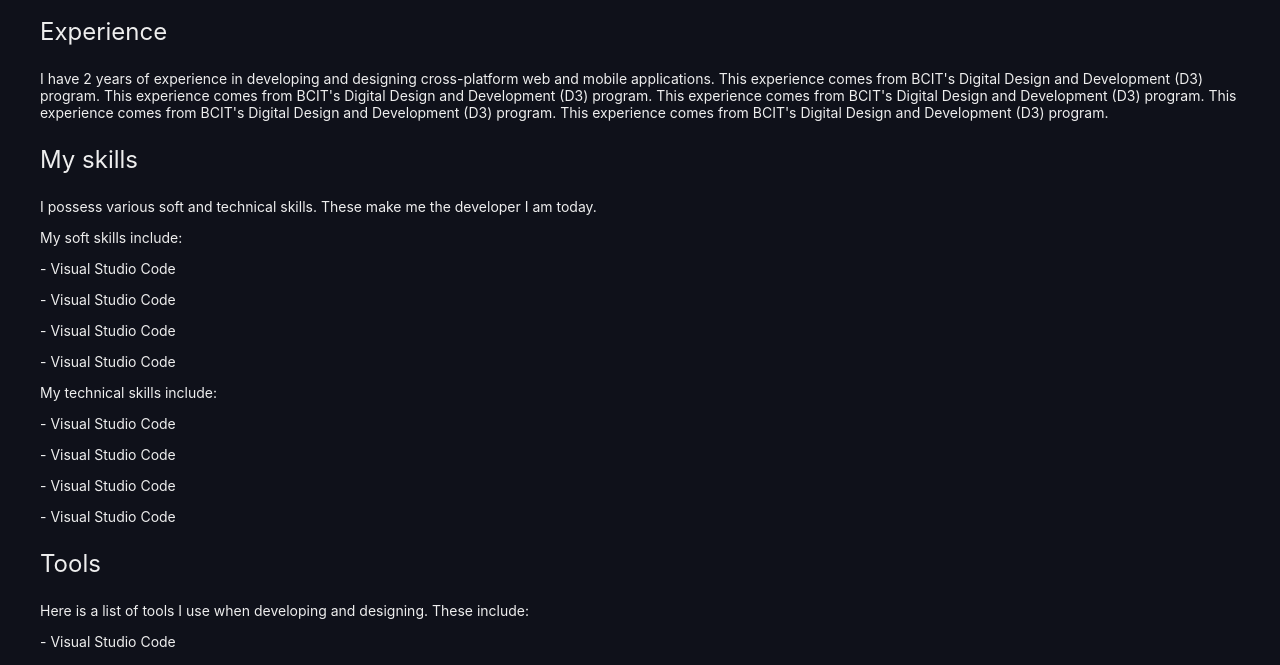
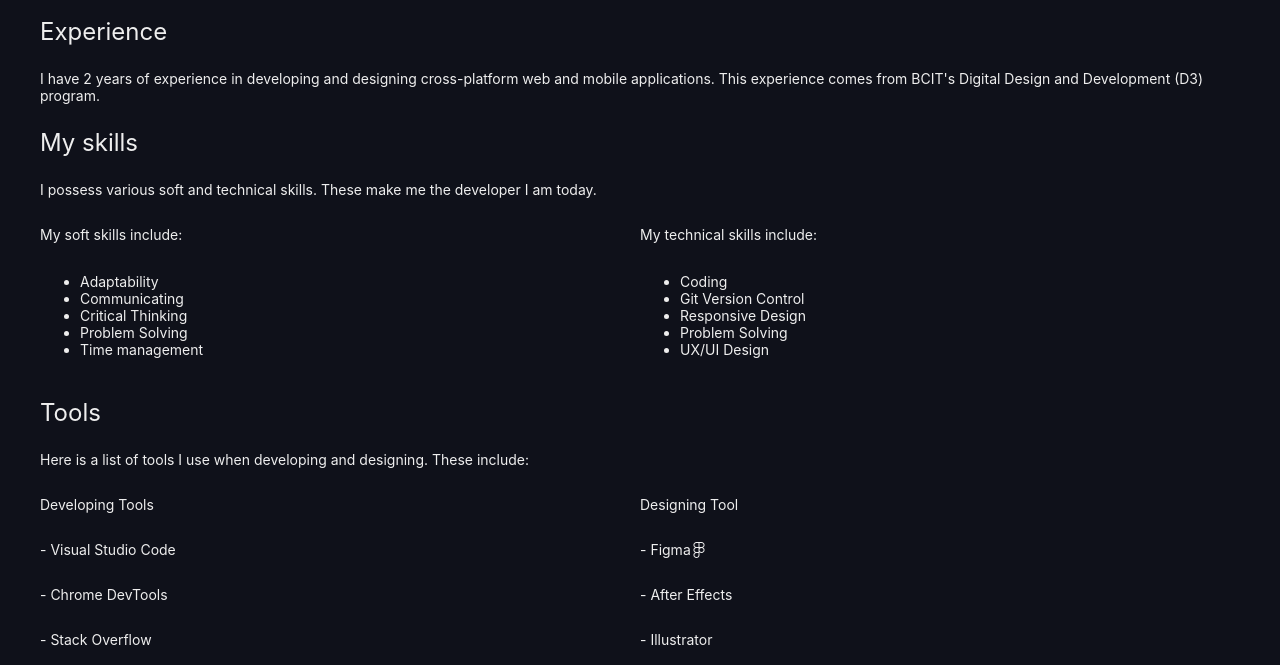
Before and after one commit to JeremyCarmona3/my-portfolio, a Next.js app: page /about in a window 1280 px wide. Shown: the part 278-943 px from the top of the page. Built offline with nearby package versions, Linux system fonts and the light colour scheme.

Commit message:
changing from text comp to <p> tags

```diff
--- a/comps/global/navbar.js
+++ b/comps/global/navbar.js
@@ -6,7 +6,7 @@ const NavbarCont = styled.div`
   justify-content: flex-end;
   align-items: center;
   height: 100px;
-  width: 100vw;
+  width: 100%;
   margin: 0;
   padding: 0;
 `;
--- a/package.json
+++ b/package.json
@@ -13,6 +13,7 @@
     "react": "17.0.2",
     "react-awesome-reveal": "^3.8.1",
     "react-dom": "17.0.2",
+    "react-icons": "^4.3.1",
     "styled-components": "^5.3.3",
     "typeit-react": "^2.2.0"
   },
--- a/pages/about.js
+++ b/pages/about.js
@@ -3,6 +3,7 @@ import Image from 'next/image'
 import styles from '../styles/Home.module.css'
 
 import TypeIt from 'typeit-react'
+import { SiFigma } from "react-icons/si";
 
 import Navbar from '../comps/global/navbar'
 import Title from '../comps/text/title'
@@ -27,45 +28,77 @@ export default function About() {
         </div>
         <div className={styles.lol}>
           <Subtitle text='Who I am' />
-          <Text text='Hi there, my name is Jeremy Carmona. I am a Front-end Developer.' />
+          <p>Hi there, my name is Jeremy Carmona. I am a Front-end Developer.</p>
 
           <Subtitle text='Experience' />
-          <Text text="I have 2 years of experience in developing and designing cross-platform web and mobile applications.
-            This experience comes from BCIT's Digital Design and Development (D3) program.
-            This experience comes from BCIT's Digital Design and Development (D3) program.
-
-            This experience comes from BCIT's Digital Design and Development (D3) program.
-
-            This experience comes from BCIT's Digital Design and Development (D3) program.
-
-            This experience comes from BCIT's Digital Design and Development (D3) program.
-
-          " />
+          <p>
+            I have 2 years of experience in developing and designing cross-platform web and mobile applications.
+            This experience comes from BCIT{"'"}s Digital Design and Development (D3) program.
+          </p>
 
           <Subtitle text='My skills' />
-          <Text text="I possess various soft and technical skills. These make me the developer I am today." />
-          <Text text='My soft skills include:' />
-          <Text text='- Visual Studio Code' />
-          <Text text='- Visual Studio Code' />
-          <Text text='- Visual Studio Code' />
-          <Text text='- Visual Studio Code' />
+          <p>I possess various soft and technical skills. These make me the developer I am today.</p>
 
-          <Text text='My technical skills include:' />
-          <Text text='- Visual Studio Code' />
-          <Text text='- Visual Studio Code' />
-          <Text text='- Visual Studio Code' />
-          <Text text='- Visual Studio Code' />
+          <div className={styles.row}>
+            <div className={styles.col}>
+              <p>My soft skills include:</p>
+              <ul>
+                <li>Adaptability</li>
+                <li>Communicating</li>
+                <li>Critical Thinking</li>
+                <li>Problem Solving</li>
+                <li>Time management</li>
+              </ul>
+            </div>
 
-
+            <div className={styles.col}>
+            <p>My technical skills include:</p>
+              <ul>
+                <li>Coding</li>
+                <li>Git Version Control</li>
+                <li>Responsive Design</li>
+                <li>Problem Solving</li>
+                <li>UX/UI Design</li>
+              </ul>
+            </div>
+          </div>
 
           <Subtitle text='Tools' />
           <Text text="Here is a list of tools I use when developing and designing. These include: "/>
-          <Text text='- Visual Studio Code' />
-          <Text text='- Figma' />
-          <Text text='- Chrome DevTools' />
-          <Text text='- Stack Overflow' />
-          <Text text='- GitHub' />
-          <Text text='- Postman' />
+          <div className={styles.row}>
+            <div className={styles.col}>
+              <Text text='Developing Tools' />
+              <Text text='- Visual Studio Code' />
+              <Text text='- Chrome DevTools' />
+              <Text text='- Stack Overflow' />
+              <Text text='- GitHub' />
+              <Text text='- Postman' />
+            </div>
+            <div className={styles.col}>
+              <Text text='Designing Tool' />
+              <div className={styles.rowSkills}>
+                <Text text='- Figma' />
+                <SiFigma color='#EEEEEE'/>
+              </div>
+              <div className={styles.rowSkills}>
+                <Text text='- After Effects' />
+              </div>
+              <div className={styles.rowSkills}>
+                <Text text='- Illustrator' />
+              </div>
+              <div className={styles.rowSkills}>
+                <Text text='- Indesign' />
+              </div>
+              <div className={styles.rowSkills}>
+                <Text text='- Photoshop' />
+              </div>
+              <div className={styles.rowSkills}>
+                <Text text='- Premiere Pro' />
+              </div>
+            </div>
+          </div>
+
+
 
 
           <Subtitle text='Other' />
--- a/styles/Home.module.css
+++ b/styles/Home.module.css
@@ -39,6 +39,24 @@
   padding: 0 8rem;
 }
 
+.row {
+  display: flex;
+  flex-direction: row;
+}
+
+.rowSkills {
+  display: flex;
+  flex-direction: row;
+  align-items: center;
+}
+
+.col {
+  display: flex;
+  flex: 1;
+  flex-direction: column;
+}
+
+
 @media (max-width: 600px) {
   .grid {
     width: 100%;
--- a/styles/globals.css
+++ b/styles/globals.css
@@ -15,3 +15,8 @@ a {
 * {
   box-sizing: border-box;
 }
+
+p, li {
+  font-size: 14px;
+  color: #EEEEEE;
+}
```
Also changed, not shown: comps/cards/tools.js (added, +21 -0 lines), pages/index.js (+21 -10 lines), pages/projects.js (+0 -7 lines), 1 other file (tests, documents, lock files or other folders).
